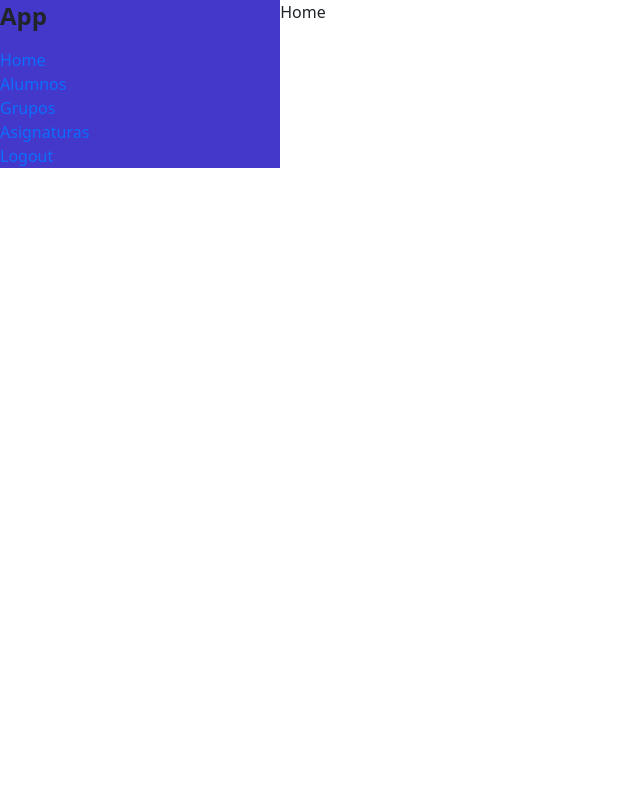
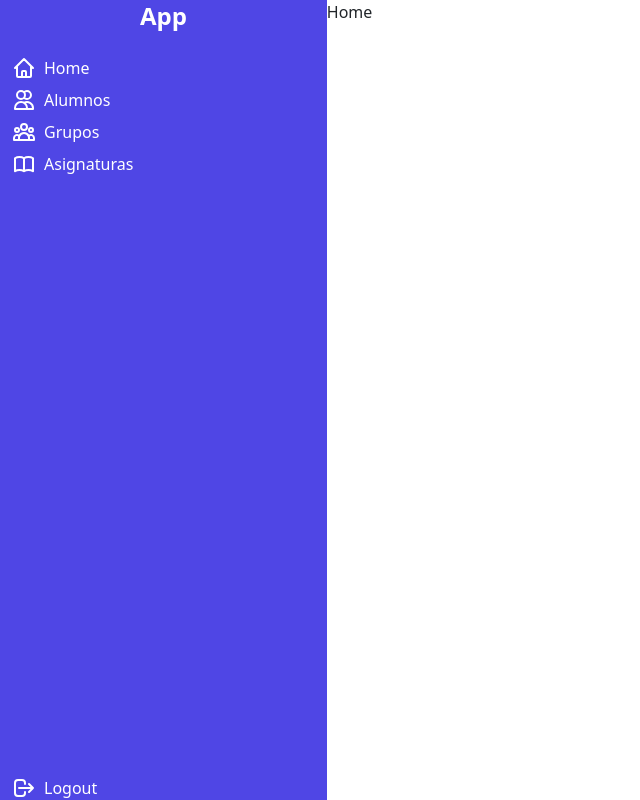
Before and after one commit to antoniojht/student-management-front, a React (Create React App) app: page / in a window 1280 px wide. Shown: the whole page, without its empty margins (0-640 px from the left). Built offline with nearby package versions, Linux system fonts and the light colour scheme.

Commit message:
login view and bottom logout

```diff
--- a/src/components/layout/Sidebar/Sidebar.js
+++ b/src/components/layout/Sidebar/Sidebar.js
@@ -3,21 +3,36 @@ import '../../../App.css';
 
 function Sidebar() {
   return (
-    <div className="flex flex-col bg-indigo-700">
-      <p className="font-bold text-2xl">App</p>
-      <NavLink className="" to="/">
+    <div className="container min-h-screen flex gap-y-2 flex-col bg-indigo-600">
+      <p className="font-bold text-2xl text-white text-center">App</p>
+      <NavLink className="flex gap-2 text-white font-light" to="/">
+        <svg xmlns="http://www.w3.org/2000/svg" className="h-6 w-6" fill="none" viewBox="0 0 24 24" stroke="currentColor" strokeWidth="2">
+          <path strokeLinecap="round" strokeLinejoin="round" d="M3 12l2-2m0 0l7-7 7 7M5 10v10a1 1 0 001 1h3m10-11l2 2m-2-2v10a1 1 0 01-1 1h-3m-6 0a1 1 0 001-1v-4a1 1 0 011-1h2a1 1 0 011 1v4a1 1 0 001 1m-6 0h6" />
+        </svg>
         Home
       </NavLink>
-      <NavLink className="" to="/students">
+      <NavLink className="flex gap-2 text-white font-light" to="/students">
+        <svg xmlns="http://www.w3.org/2000/svg" className="h-6 w-6" fill="none" viewBox="0 0 24 24" stroke="currentColor" strokeWidth="2">
+          <path strokeLinecap="round" strokeLinejoin="round" d="M12 4.354a4 4 0 110 5.292M15 21H3v-1a6 6 0 0112 0v1zm0 0h6v-1a6 6 0 00-9-5.197M13 7a4 4 0 11-8 0 4 4 0 018 0z" />
+        </svg>
         Alumnos
       </NavLink>
-      <NavLink className="" to="/groups">
+      <NavLink className="flex gap-2 text-white font-light" to="/groups">
+        <svg xmlns="http://www.w3.org/2000/svg" className="h-6 w-6" fill="none" viewBox="0 0 24 24" stroke="currentColor" strokeWidth="2">
+          <path strokeLinecap="round" strokeLinejoin="round" d="M17 20h5v-2a3 3 0 00-5.356-1.857M17 20H7m10 0v-2c0-.656-.126-1.283-.356-1.857M7 20H2v-2a3 3 0 015.356-1.857M7 20v-2c0-.656.126-1.283.356-1.857m0 0a5.002 5.002 0 019.288 0M15 7a3 3 0 11-6 0 3 3 0 016 0zm6 3a2 2 0 11-4 0 2 2 0 014 0zM7 10a2 2 0 11-4 0 2 2 0 014 0z" />
+        </svg>
         Grupos
       </NavLink>
-      <NavLink className="" to="/subjects">
+      <NavLink className="flex gap-2 text-white font-light" to="/subjects">
+        <svg xmlns="http://www.w3.org/2000/svg" className="h-6 w-6" fill="none" viewBox="0 0 24 24" stroke="currentColor" strokeWidth="2">
+          <path strokeLinecap="round" strokeLinejoin="round" d="M12 6.253v13m0-13C10.832 5.477 9.246 5 7.5 5S4.168 5.477 3 6.253v13C4.168 18.477 5.754 18 7.5 18s3.332.477 4.5 1.253m0-13C13.168 5.477 14.754 5 16.5 5c1.747 0 3.332.477 4.5 1.253v13C19.832 18.477 18.247 18 16.5 18c-1.746 0-3.332.477-4.5 1.253" />
+        </svg>
         Asignaturas
       </NavLink>
-      <NavLink className="" to="/">
+      <NavLink className="flex gap-2 text-white font-light bottom-0 absolute" to="/login">
+        <svg xmlns="http://www.w3.org/2000/svg" className="h-6 w-6" fill="none" viewBox="0 0 24 24" stroke="currentColor" strokeWidth="2">
+          <path strokeLinecap="round" strokeLinejoin="round" d="M17 16l4-4m0 0l-4-4m4 4H7m6 4v1a3 3 0 01-3 3H6a3 3 0 01-3-3V7a3 3 0 013-3h4a3 3 0 013 3v1" />
+        </svg>
         Logout
       </NavLink>
     </div>
--- a/src/components/views/login/Login.js
+++ b/src/components/views/login/Login.js
@@ -1,6 +1,44 @@
 function Login() {
   return (
-    <div>Login</div>
+    <section className="h-screen">
+      <div className="container px-6 py-12 h-full">
+        <div className="flex justify-center items-center flex-wrap h-full g-6 text-gray-800">
+          <div className="md:w-8/12 lg:w-6/12 mb-12 md:mb-0">
+            <img
+              src="https://mdbcdn.b-cdn.net/img/Photos/new-templates/bootstrap-login-form/draw2.svg"
+              className="w-full"
+              alt="Phone locked"
+            />
+          </div>
+          <div className="md:w-8/12 lg:w-5/12 lg:ml-20">
+            <form>
+              <div className="mb-6">
+                <input
+                  type="text"
+                  className="form-control block w-full px-4 py-2 text-xl font-normal text-gray-700 bg-white bg-clip-padding border border-solid border-gray-300 rounded transition ease-in-out m-0 focus:text-gray-700 focus:bg-white focus:border-blue-600 focus:outline-none"
+                  placeholder="Email address"
+                />
+              </div>
+              <div className="mb-6">
+                <input
+                  type="password"
+                  className="form-control block w-full px-4 py-2 text-xl font-normal text-gray-700 bg-white bg-clip-padding border border-solid border-gray-300 rounded transition ease-in-out m-0 focus:text-gray-700 focus:bg-white focus:border-blue-600 focus:outline-none"
+                  placeholder="Password"
+                />
+              </div>
+              <button
+                type="submit"
+                className="inline-block px-7 py-3 bg-blue-600 text-white font-medium text-sm leading-snug uppercase rounded shadow-md hover:bg-blue-700 hover:shadow-lg focus:bg-blue-700 focus:shadow-lg focus:outline-none focus:ring-0 active:bg-blue-800 active:shadow-lg transition duration-150 ease-in-out w-full"
+                data-mdb-ripple="true"
+                data-mdb-ripple-color="light"
+              >
+                Sign in
+              </button>
+            </form>
+          </div>
+        </div>
+      </div>
+    </section>
   );
 }
 
```
